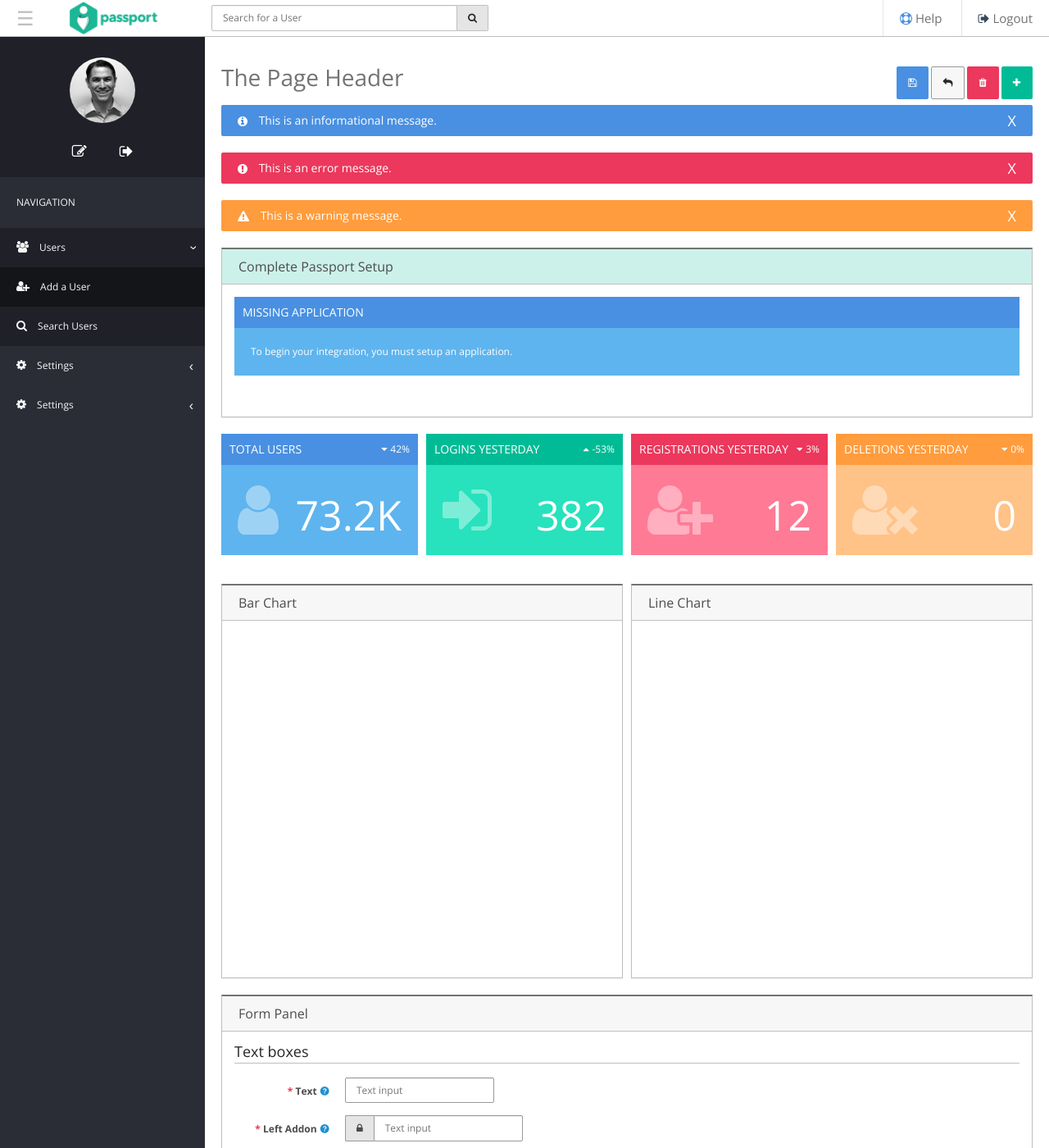
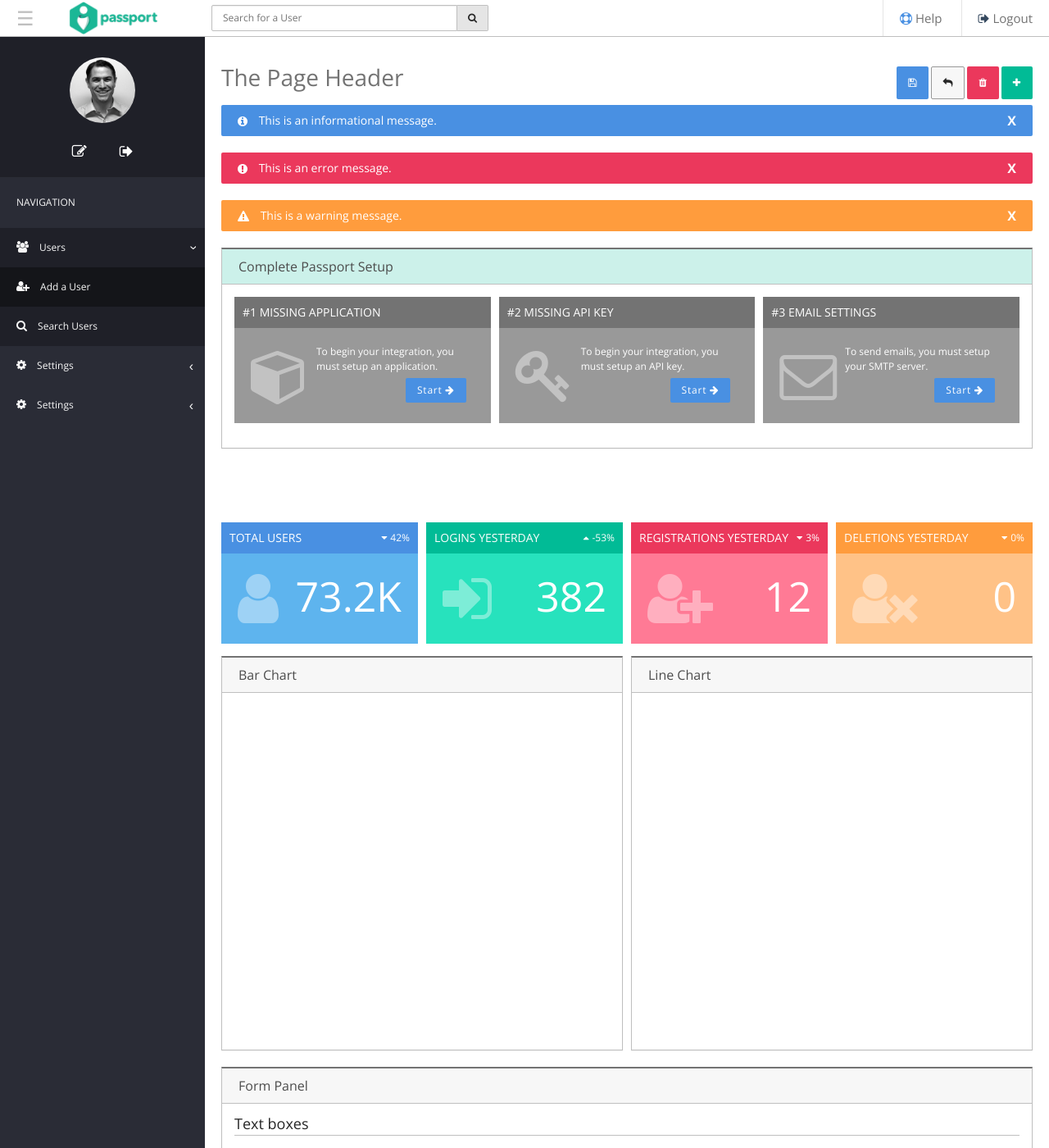
Before and after one commit to FusionAuth/fusionauth-style, a Jekyll site: the page built from index.md, in a window 1280 px wide and 1400 px high. Shown: the whole window at 82% size. Built offline with Jekyll 4.4.1, drawn with Linux system fonts in a browser that asks for light colours; nearby versions of some CDN libraries; library files that are not in the unit come from our copies.

Commit message:
Working on setup step cards, helpers, etc

```diff
--- a/_layouts/default.html
+++ b/_layouts/default.html
@@ -222,23 +222,72 @@
       </div>
     </header>
     <div class="container-fluid">
-      <div class="row">
+      <div class="row push-more-bottom">
         <div class="col-xs">
           <div class="panel green">
             <h2>Complete Passport Setup</h2>
             <main class="row">
-              <div class="col-xs">
-                <div class="blue card">
+
+              <!-- Application setup step -->
+              <div class="col-md-4 col-xs-12">
+                <div class="gray card">
                   <header>
-                    <h3>Missing Application</h3>
+                    <h3>#1 Missing Application</h3>
                   </header>
                   <main>
-                    <p>
-                      To begin your integration, you must setup an application.
-                    </p>
+                    <i class="fa fa-cube background hover"></i>
+                    <div>
+                      <p>
+                        To begin your integration, you must setup an application.
+                      </p>
+                      <p class="text-right">
+                        <a href="#" class="blue button">Start <i class="fa fa-arrow-right"></i></a>
+                      </p>
+                    </div>
                   </main>
                 </div>
               </div>
+
+              <!-- API Key setup step -->
+              <div class="col-md-4 col-xs-12">
+                <div class="gray card">
+                  <header>
+                    <h3>#2 Missing API Key</h3>
+                  </header>
+                  <main>
+                    <i class="fa fa-key background hover"></i>
+                    <div>
+                      <p>
+                        To begin your integration, you must setup an API key.
+                      </p>
+                      <p class="text-right">
+                        <a href="#" class="blue button">Start <i class="fa fa-arrow-right"></i></a>
+                      </p>
+                    </div>
+                  </main>
+                </div>
+              </div>
+
+              <!-- Email setup step -->
+              <div class="col-md-4 col-xs-12">
+                <div class="gray card">
+                  <header>
+                    <h3>#3 Email Settings</h3>
+                  </header>
+                  <main>
+                    <i class="fa fa-envelope-o background hover"></i>
+                    <div>
+                      <p>
+                        To send emails, you must setup your SMTP server.
+                      </p>
+                      <p class="text-right">
+                        <a href="#" class="blue button">Start <i class="fa fa-arrow-right"></i></a>
+                      </p>
+                    </div>
+                  </main>
+                </div>
+              </div>
+
             </main>
           </div>
         </div>
@@ -253,7 +302,7 @@
               <span class="increase">42%</span>
             </header>
             <main>
-              <i class="fa fa-user"></i>
+              <i class="fa fa-user background hover"></i>
               <p class="large">73.2K</p>
             </main>
           </div>
@@ -265,7 +314,7 @@
               <span class="decrease">-53%</span>
             </header>
             <main>
-              <i class="fa fa-sign-in"></i>
+              <i class="fa fa-sign-in background hover"></i>
               <p class="large">382</p>
             </main>
           </div>
@@ -277,7 +326,7 @@
               <span class="increase">3%</span>
             </header>
             <main>
-              <i class="fa fa-user-plus"></i>
+              <i class="fa fa-user-plus background hover"></i>
               <p class="large">12</p>
             </main>
           </div>
@@ -289,7 +338,7 @@
               <span class="increase">0%</span>
             </header>
             <main>
-              <i class="fa fa-user-times"></i>
+              <i class="fa fa-user-times background hover"></i>
               <p class="large">0</p>
             </main>
           </div>
--- a/_sass/alerts.scss
+++ b/_sass/alerts.scss
@@ -26,8 +26,13 @@
   a {
     color: #fff;
     float: right;
-    font-size: 18px;
+    font-size: 16px;
+    font-weight: bold;
     text-decoration: none;
+
+    &:hover, &:visited {
+      color: #fff;
+    }
   }
 
   &.info {
--- a/_sass/cards.scss
+++ b/_sass/cards.scss
@@ -9,7 +9,7 @@
 –––––––––––––––––––––––––––––––––––––––––––––––––– */
 
 .card {
-  margin-bottom: 35px;
+  margin-bottom: 15px;
 
   header {
     display: flex;
@@ -42,24 +42,27 @@
   }
 
   > main {
-    align-items: baseline;
+    align-items: center;
     display: flex;
     justify-content: space-between;
     padding: 20px;
 
-    i {
+    i.background {
+      font-size: 70px;
+    }
+
+    .hover {
       @include transition(color 0.4s ease-in-out);
       color: rgba(#ffffff, 0.4);
-      font-size: 70px;
+    }
 
-      &:hover {
-        color: #fff;
-      }
+    div {
+      padding: 0 10px;
     }
 
     p {
       color: #fff;
-      margin: 0;
+      margin: 0 0 5px 0;
       padding: 0;
 
       &.large {
@@ -67,7 +70,7 @@
       }
     }
 
-    &:hover i {
+    &:hover .hover {
       color: #fff;
     }
   }
@@ -119,4 +122,12 @@
       background: $purple-medium;
     }
   }
+
+  &.gray {
+    background: $gray-4;
+
+    header {
+      background: $gray-5;
+    }
+  }
 }
--- /dev/null
+++ b/_sass/helpers.scss
@@ -0,0 +1,14 @@
+/*!
+ * Copyright (c) 2017, Inversoft Inc., All Rights Reserved
+ */
+
+/* Helpers
+–––––––––––––––––––––––––––––––––––––––––––––––––– */
+
+.push-bottom {
+  margin-bottom: 35px;
+}
+
+.push-more-bottom {
+  margin-bottom: 70px;
+}
--- a/_sass/typography.scss
+++ b/_sass/typography.scss
@@ -1,6 +1,8 @@
 /*!
  * Copyright (c) 2017, Inversoft Inc., All Rights Reserved
  */
+
+@import 'colors';
 
 /* Typography
 –––––––––––––––––––––––––––––––––––––––––––––––––– */
@@ -46,3 +48,12 @@ h6 {
 .text-right {
   text-align: right;
 }
+
+a {
+  color: $blue-dark;
+  text-decoration: none;
+
+  &:hover, &:visited {
+    color: $blue-dark;
+  }
+}
--- a/css/inversoft-style.scss
+++ b/css/inversoft-style.scss
@@ -12,6 +12,7 @@ $font-stack: 'Open Sans', sans-serif;
 @import 'application';
 @import 'cards';
 @import 'colors';
+@import 'helpers';
 @import 'mixins';
 @import 'buttons';
 @import 'forms';
```
